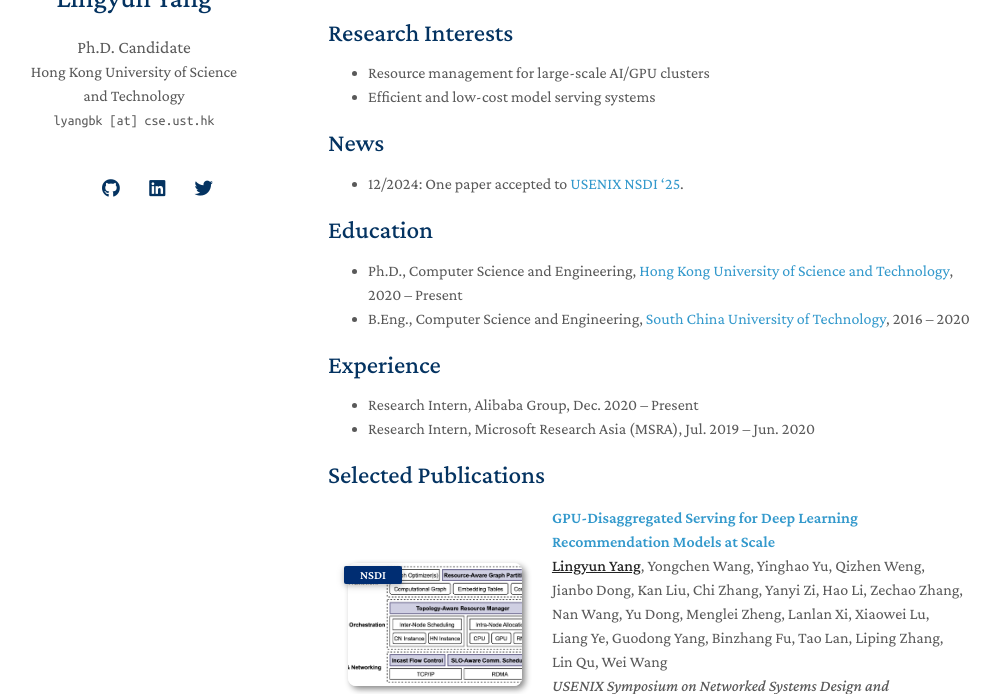
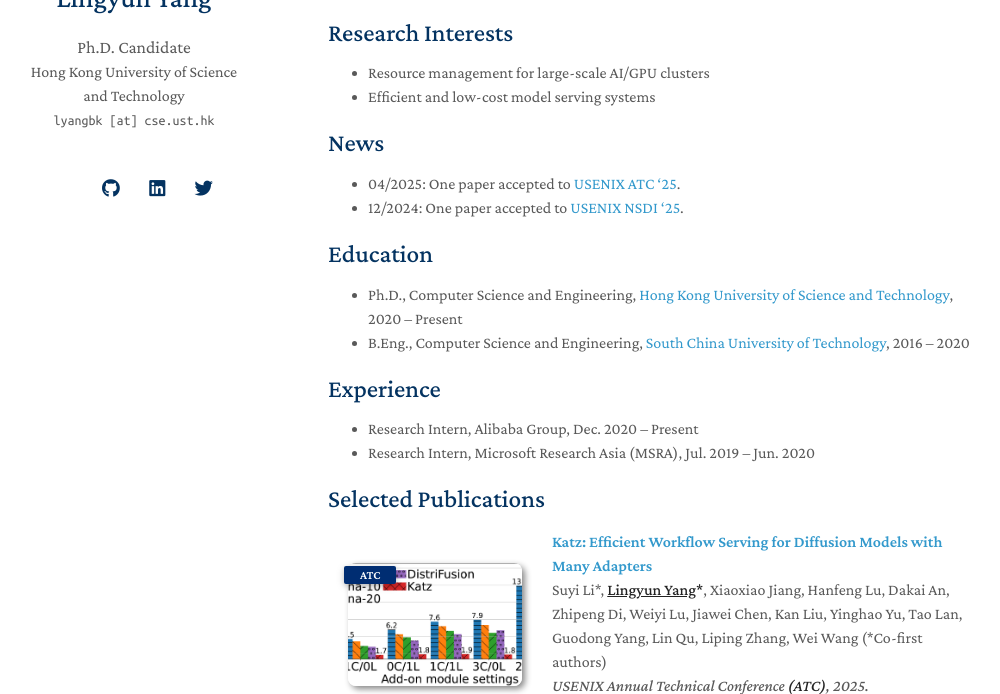
Before and after one commit to mental2008/academic-profile, a Jekyll site: the page built from index.md, in a window 1280 px wide and 900 px high, cut to the strip 206-900 px from the top of the window. Shown: the whole strip, without its empty margins (142-1142 px from the left). Built offline with Jekyll 4.4.1, drawn with Linux system fonts in a browser that asks for light colours; nearby versions of some CDN libraries; a style sheet for code colours, icons or effects is not loaded; our own code applies the rules of GitHub Pages for plain Markdown files.

Commit message:
[ATC'25] Add Katz

```diff
--- a/_data/publications.yml
+++ b/_data/publications.yml
@@ -1,4 +1,11 @@
 main:
+
+  - title: "Katz: Efficient Workflow Serving for Diffusion Models with Many Adapters"
+    authors: Suyi Li*, <strong><u>Lingyun Yang</u>*</strong>, Xiaoxiao Jiang, Hanfeng Lu, Dakai An, Zhipeng Di, Weiyi Lu, Jiawei Chen, Kan Liu, Yinghao Yu, Tao Lan, Guodong Yang, Lin Qu, Liping Zhang, Wei Wang (*Co-first authors)
+    conference_short: ATC
+    conference: USENIX Annual Technical Conference <strong>(ATC)</strong>, 2025.
+    arxiv: https://arxiv.org/pdf/2407.02031
+    image: ./assets/img/Katz-evaluation.png
 
   - title: "GPU-Disaggregated Serving for Deep Learning Recommendation Models at Scale"
     authors: <strong><u>Lingyun Yang</u></strong>, Yongchen Wang, Yinghao Yu, Qizhen Weng, Jianbo Dong, Kan Liu, Chi Zhang, Yanyi Zi, Hao Li, Zechao Zhang, Nan Wang, Yu Dong, Menglei Zheng, Lanlan Xi, Xiaowei Lu, Liang Ye, Guodong Yang, Binzhang Fu, Tao Lan, Liping Zhang, Lin Qu, Wei Wang
--- a/_includes/news.md
+++ b/_includes/news.md
@@ -1,3 +1,4 @@
 ## News
 
+- 04/2025: One paper accepted to [USENIX ATC '25](https://www.usenix.org/conference/atc25).
 - 12/2024: One paper accepted to [USENIX NSDI '25](https://www.usenix.org/conference/nsdi25).
--- a/_includes/publications.md
+++ b/_includes/publications.md
@@ -30,6 +30,9 @@
       {% if link.code %}
       <a href="{{ link.code }}" class="btn btn-sm z-depth-0" role="button" target="_blank" style="font-size:12px;">Code</a>
       {% endif %}
+      {% if link.arxiv %}
+      <a href="{{ link.trace }}" class="btn btn-sm z-depth-0" role="button" target="_blank" style="font-size:12px;">arXiv</a>
+      {% endif %}
       {% if link.trace %}
       <a href="{{ link.trace }}" class="btn btn-sm z-depth-0" role="button" target="_blank" style="font-size:12px;">Trace</a>
       {% endif %}
```
Also changed, not shown: assets/img/Katz-evaluation.png (added).
